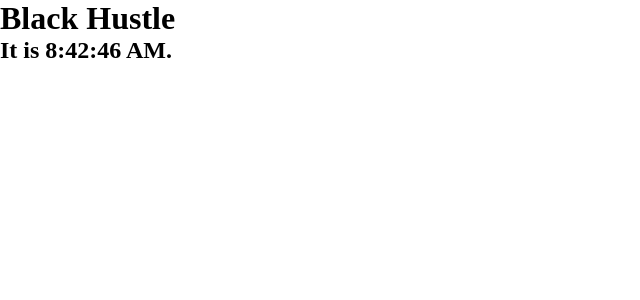
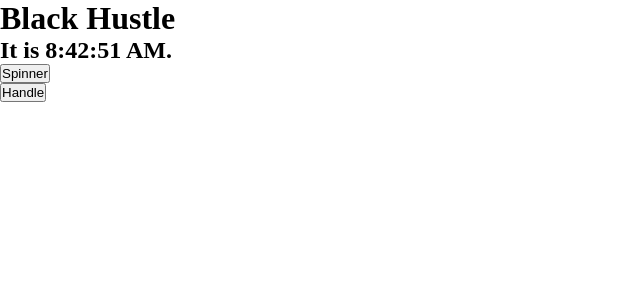
Before and after one commit to mic7x4/react-docs, a React (Create React App) app: page / in a window 1280 px wide. Shown: the top 300 px of the page, without its empty margins (0-640 px from the left). Built offline with nearby package versions, Linux system fonts and the light colour scheme.

Commit message:
handling events

```diff
--- a/src/App.js
+++ b/src/App.js
@@ -1,5 +1,6 @@
 import './App.css';
 import Tick from './Tick';
+import Toggle from './Toggle';
 import Welcome from './Welcome';
 
 function App(){
@@ -7,6 +8,7 @@ function App(){
     <div className="App">
       <Welcome name="Black Hustle" />
       <Tick/>
+      <Toggle></Toggle>
     </div>
   );
 }
--- a/src/Tick.jsx
+++ b/src/Tick.jsx
@@ -1,14 +1,34 @@
 import React, { Component } from 'react'
 
+
 export default class Tick extends Component {
-    constructor(props){
-        super(props);
-        this.state = {date: new Date()};
-    }
+
+     constructor(props) {
+    super(props);
+    this.state = {date: new Date()};
+  }
+
+  componentDidMount() {
+      this.timerId = setInterval(
+          () => this.tick(),1000
+      );
+
+
+  }
+
+  componentWillUnmount() {
+      clearInterval(this.timerID);
+  }
+  tick(){
+      this.setState({
+          date:new Date(),
+      })
+  }
     render() {
         return (
             <div>
-                 <h2>It is {this.state.date.toLocaleTimeString()}.</h2>
+                <h2>It is {this.state.date.toLocaleTimeString()}.</h2>
+                <button >Spinner</button>
             </div>
         )
     }
--- /dev/null
+++ b/src/Toggle.jsx
@@ -0,0 +1,25 @@
+import React, { Component } from 'react'
+
+export default class Toggle extends Component {
+    constructor(props){
+        super(props);
+        this.state = {isToggleOn: true};
+        // this.handleClick = this.handleClick.bind(this);
+    }
+    // handleClick(){
+    //     this.setState(state => ({
+    //         isToggleOn: !state.isToggleOn
+    //     }))
+    // }
+    handleClicked(){
+        console.log('This is: ',this);
+    }
+    render() {
+        return (
+            <div>
+                {/* <button onClick={this.handleClick}>{this.state.isToggleOn ? 'ON' :  'OFF'}</button> */}
+                <button onClick={this.handleClicked()}>Handle</button>
+            </div>
+        )
+    }
+}
```
Also changed, not shown: 1 other file (tests, documents, lock files or other folders).
